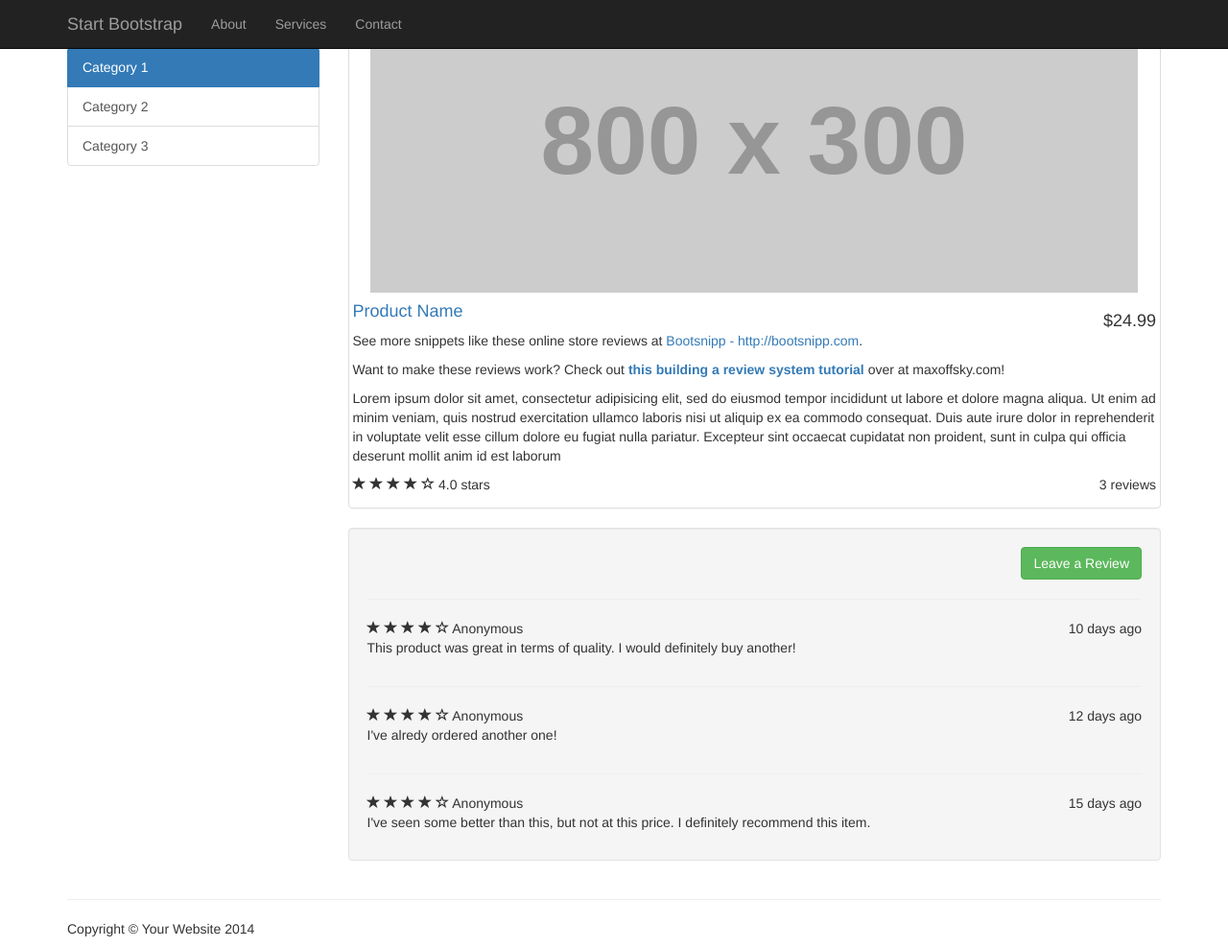
After one commit to csleong98/PHP-Web-Development-Assignment, a PHP site: page /hotel.html in a window 1280 px wide. The commit adds this page. Shown: the whole page at 96% size. Run offline with PHP 8.4, Linux system fonts and the light colour scheme; grey boxes labelled with a size stand in for pictures from a placeholder-image service; some libraries are stand-ins or nearby versions.

```diff
--- /dev/null
+++ b/new/space hotel/hotel.html
@@ -0,0 +1,188 @@
+<!DOCTYPE html>
+<html lang="en">
+
+<head>
+
+    <meta charset="utf-8">
+    <meta http-equiv="X-UA-Compatible" content="IE=edge">
+    <meta name="viewport" content="width=device-width, initial-scale=1">
+    <meta name="description" content="">
+    <meta name="author" content="">
+
+    <title>Shop Item - Start Bootstrap Template</title>
+
+    <!-- Bootstrap Core CSS -->
+    <link href="css/bootstrap.min.css" rel="stylesheet">
+
+    <!-- Custom CSS -->
+    <link href="css/shop-item.css" rel="stylesheet">
+
+    <!-- HTML5 Shim and Respond.js IE8 support of HTML5 elements and media queries -->
+    <!-- WARNING: Respond.js doesn't work if you view the page via file:// -->
+    <!--[if lt IE 9]>
+        <script src="https://oss.maxcdn.com/libs/html5shiv/3.7.0/html5shiv.js"></script>
+        <script src="https://oss.maxcdn.com/libs/respond.js/1.4.2/respond.min.js"></script>
+    <![endif]-->
+
+</head>
+
+<body>
+
+    <!-- Navigation -->
+    <nav class="navbar navbar-inverse navbar-fixed-top" role="navigation">
+        <div class="container">
+            <!-- Brand and toggle get grouped for better mobile display -->
+            <div class="navbar-header">
+                <button type="button" class="navbar-toggle" data-toggle="collapse" data-target="#bs-example-navbar-collapse-1">
+                    <span class="sr-only">Toggle navigation</span>
+                    <span class="icon-bar"></span>
+                    <span class="icon-bar"></span>
+                    <span class="icon-bar"></span>
+                </button>
+                <a class="navbar-brand" href="#">Start Bootstrap</a>
+            </div>
+            <!-- Collect the nav links, forms, and other content for toggling -->
+            <div class="collapse navbar-collapse" id="bs-example-navbar-collapse-1">
+                <ul class="nav navbar-nav">
+                    <li>
+                        <a href="#">About</a>
+                    </li>
+                    <li>
+                        <a href="#">Services</a>
+                    </li>
+                    <li>
+                        <a href="#">Contact</a>
+                    </li>
+                </ul>
+            </div>
+            <!-- /.navbar-collapse -->
+        </div>
+        <!-- /.container -->
+    </nav>
+
+    <!-- Page Content -->
+    <div class="container">
+
+        <div class="row">
+
+            <div class="col-md-3">
+                <p class="lead">Shop Name</p>
+                <div class="list-group">
+                    <a href="#" class="list-group-item active">Category 1</a>
+                    <a href="#" class="list-group-item">Category 2</a>
+                    <a href="#" class="list-group-item">Category 3</a>
+                </div>
+            </div>
+
+            <div class="col-md-9">
+
+                <div class="thumbnail">
+                    <img class="img-responsive" src="http://placehold.it/800x300" alt="">
+                    <div class="caption-full">
+                        <h4 class="pull-right">$24.99</h4>
+                        <h4><a href="#">Product Name</a>
+                        </h4>
+                        <p>See more snippets like these online store reviews at <a target="_blank" href="http://bootsnipp.com">Bootsnipp - http://bootsnipp.com</a>.</p>
+                        <p>Want to make these reviews work? Check out
+                            <strong><a href="http://maxoffsky.com/code-blog/laravel-shop-tutorial-1-building-a-review-system/">this building a review system tutorial</a>
+                            </strong>over at maxoffsky.com!</p>
+                        <p>Lorem ipsum dolor sit amet, consectetur adipisicing elit, sed do eiusmod tempor incididunt ut labore et dolore magna aliqua. Ut enim ad minim veniam, quis nostrud exercitation ullamco laboris nisi ut aliquip ex ea commodo consequat. Duis aute irure dolor in reprehenderit in voluptate velit esse cillum dolore eu fugiat nulla pariatur. Excepteur sint occaecat cupidatat non proident, sunt in culpa qui officia deserunt mollit anim id est laborum</p>
+                    </div>
+                    <div class="ratings">
+                        <p class="pull-right">3 reviews</p>
+                        <p>
+                            <span class="glyphicon glyphicon-star"></span>
+                            <span class="glyphicon glyphicon-star"></span>
+                            <span class="glyphicon glyphicon-star"></span>
+                            <span class="glyphicon glyphicon-star"></span>
+                            <span class="glyphicon glyphicon-star-empty"></span>
+                            4.0 stars
+                        </p>
+                    </div>
+                </div>
+
+                <div class="well">
+
+                    <div class="text-right">
+                        <a class="btn btn-success">Leave a Review</a>
+                    </div>
+
+                    <hr>
+
+                    <div class="row">
+                        <div class="col-md-12">
+                            <span class="glyphicon glyphicon-star"></span>
+                            <span class="glyphicon glyphicon-star"></span>
+                            <span class="glyphicon glyphicon-star"></span>
+                            <span class="glyphicon glyphicon-star"></span>
+                            <span class="glyphicon glyphicon-star-empty"></span>
+                            Anonymous
+                            <span class="pull-right">10 days ago</span>
+                            <p>This product was great in terms of quality. I would definitely buy another!</p>
+                        </div>
+                    </div>
+
+                    <hr>
+
+                    <div class="row">
+                        <div class="col-md-12">
+                            <span class="glyphicon glyphicon-star"></span>
+                            <span class="glyphicon glyphicon-star"></span>
+                            <span class="glyphicon glyphicon-star"></span>
+                            <span class="glyphicon glyphicon-star"></span>
+                            <span class="glyphicon glyphicon-star-empty"></span>
+                            Anonymous
+                            <span class="pull-right">12 days ago</span>
+                            <p>I've alredy ordered another one!</p>
+                        </div>
+                    </div>
+
+                    <hr>
+
+                    <div class="row">
+                        <div class="col-md-12">
+                            <span class="glyphicon glyphicon-star"></span>
+                            <span class="glyphicon glyphicon-star"></span>
+                            <span class="glyphicon glyphicon-star"></span>
+                            <span class="glyphicon glyphicon-star"></span>
+                            <span class="glyphicon glyphicon-star-empty"></span>
+                            Anonymous
+                            <span class="pull-right">15 days ago</span>
+                            <p>I've seen some better than this, but not at this price. I definitely recommend this item.</p>
+                        </div>
+                    </div>
+
+                </div>
+
+            </div>
+
+        </div>
+
+    </div>
+    <!-- /.container -->
+
+    <div class="container">
+
+        <hr>
+
+        <!-- Footer -->
+        <footer>
+            <div class="row">
+                <div class="col-lg-12">
+                    <p>Copyright &copy; Your Website 2014</p>
+                </div>
+            </div>
+        </footer>
+
+    </div>
+    <!-- /.container -->
+
+    <!-- jQuery -->
+    <script src="js/jquery.js"></script>
+
+    <!-- Bootstrap Core JavaScript -->
+    <script src="js/bootstrap.min.js"></script>
+
+</body>
+
+</html>
```
Also changed, not shown: new/space hotel/css/modern-business.css (+36 -2 lines), new/space hotel/index.html (+73 -34 lines), new/space hotel/img/header-bg.jpg (added).
